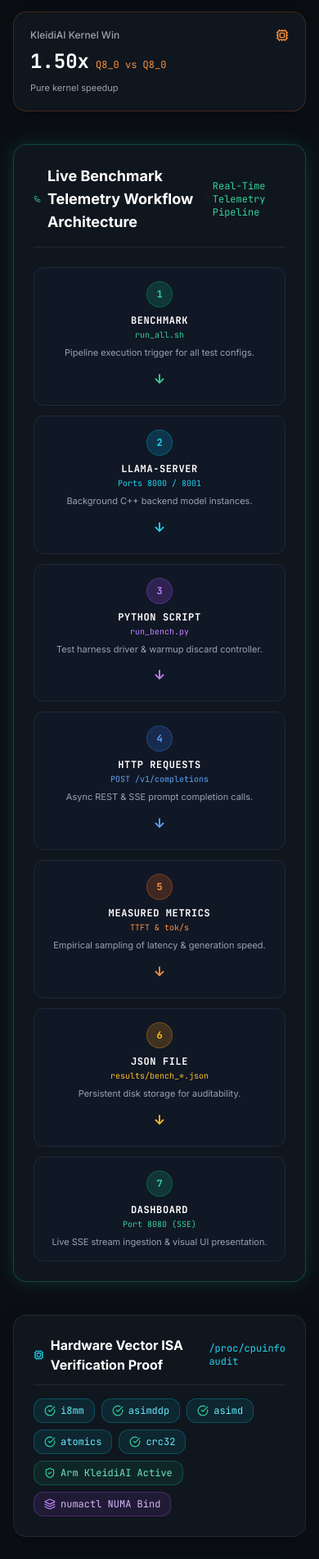
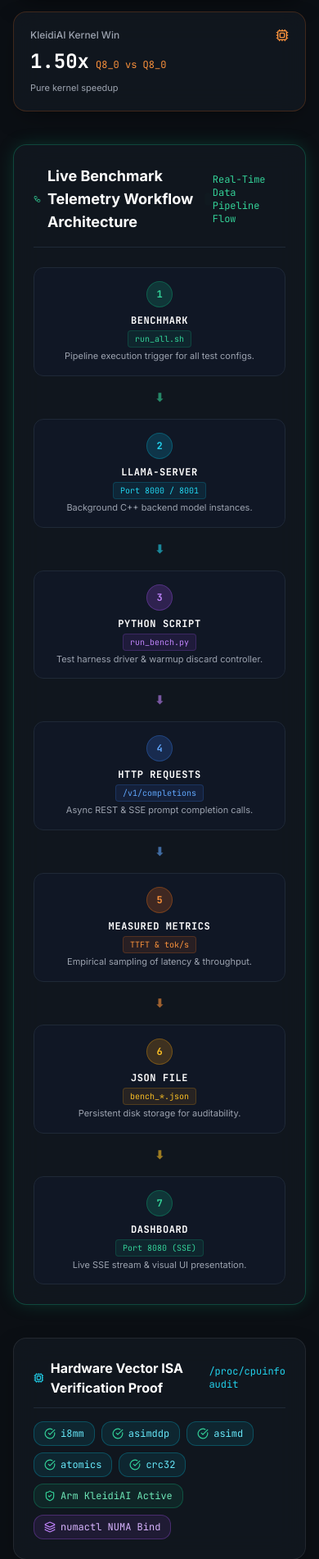
Before and after one commit to Vasanth-repos/Armforge, a FastAPI app: page / in a window 390 px wide; the page is wider, and only the part inside the window is pictured. Shown: the part 790-2692 px from the top of that part at 82% size. Run offline with FastAPI, Linux system fonts and the light colour scheme; data that the repository does not hold is empty; some libraries are stand-ins or nearby versions.

Commit message:
fix: perfect flexbox alignment and responsiveness for Live Benchmark Telemetry Workflow Architecture cards

```diff
--- a/dashboard/templates/index.html
+++ b/dashboard/templates/index.html
@@ -209,107 +209,99 @@
         </div>
         <span class="text-xs text-emerald-400 font-mono flex items-center gap-1">
           <span class="w-2 h-2 rounded-full bg-emerald-400 animate-ping"></span>
-          Real-Time Telemetry Pipeline
+          Real-Time Data Pipeline Flow
         </span>
       </div>
 
-      <!-- Flowchart Steps Grid (Exact 7-Step Pipeline) -->
-      <div class="grid grid-cols-1 sm:grid-cols-2 lg:grid-cols-7 gap-3 relative">
+      <!-- Flowchart Flex Stepper Container (Perfect Alignment) -->
+      <div class="flex flex-col xl:flex-row items-stretch justify-between gap-3">
 
         <!-- STEP 1: Benchmark -->
-        <div class="group relative p-4 rounded-xl bg-gray-900/90 border border-gray-800 hover:border-emerald-500/50 hover:shadow-lg hover:shadow-emerald-500/10 hover:-translate-y-1 transition-all duration-300 space-y-2 text-center flex flex-col justify-between">
-          <div class="w-8 h-8 mx-auto rounded-full bg-emerald-500/20 text-emerald-400 flex items-center justify-center font-mono font-bold text-xs border border-emerald-500/30 group-hover:scale-110 transition-transform">
-            1
+        <div class="flex-1 group relative p-4 rounded-xl bg-gray-900/90 border border-gray-800 hover:border-emerald-500/50 hover:shadow-lg hover:shadow-emerald-500/10 hover:-translate-y-1 transition-all duration-300 flex flex-col justify-between items-center text-center">
+          <div class="w-8 h-8 rounded-full bg-emerald-500/20 text-emerald-400 flex items-center justify-center font-mono font-bold text-xs border border-emerald-500/30 group-hover:scale-110 transition-transform mb-2">1</div>
+          <div class="space-y-1">
+            <h4 class="text-xs font-black tracking-wider text-white uppercase font-mono">Benchmark</h4>
+            <span class="inline-block px-2 py-0.5 rounded text-[10px] font-mono text-emerald-400 bg-emerald-500/10 border border-emerald-500/20">run_all.sh</span>
+            <p class="text-[11px] text-gray-400 leading-tight mt-1">Pipeline execution trigger for all test configs.</p>
           </div>
-          <div>
-            <h4 class="text-xs font-black tracking-wider text-white uppercase font-mono">Benchmark</h4>
-            <p class="text-[10px] text-emerald-400 font-mono mt-0.5">run_all.sh</p>
-          </div>
-          <p class="text-[11px] text-gray-400 leading-tight">Pipeline execution trigger for all test configs.</p>
-          <div class="hidden lg:block absolute -right-3 top-1/2 -translate-y-1/2 z-10 text-emerald-400 font-bold text-lg pointer-events-none">→</div>
-          <div class="lg:hidden text-center text-emerald-400 font-bold text-base py-1">↓</div>
         </div>
 
+        <div class="hidden xl:flex items-center text-emerald-400/60 font-bold text-sm">➔</div>
+        <div class="xl:hidden flex justify-center text-emerald-400/60 font-bold text-sm py-1">⬇</div>
+
         <!-- STEP 2: llama-server -->
-        <div class="group relative p-4 rounded-xl bg-gray-900/90 border border-gray-800 hover:border-cyan-500/50 hover:shadow-lg hover:shadow-cyan-500/10 hover:-translate-y-1 transition-all duration-300 space-y-2 text-center flex flex-col justify-between">
-          <div class="w-8 h-8 mx-auto rounded-full bg-cyan-500/20 text-cyan-400 flex items-center justify-center font-mono font-bold text-xs border border-cyan-500/30 group-hover:scale-110 transition-transform">
-            2
+        <div class="flex-1 group relative p-4 rounded-xl bg-gray-900/90 border border-gray-800 hover:border-cyan-500/50 hover:shadow-lg hover:shadow-cyan-500/10 hover:-translate-y-1 transition-all duration-300 flex flex-col justify-between items-center text-center">
+          <div class="w-8 h-8 rounded-full bg-cyan-500/20 text-cyan-400 flex items-center justify-center font-mono font-bold text-xs border border-cyan-500/30 group-hover:scale-110 transition-transform mb-2">2</div>
+          <div class="space-y-1">
+            <h4 class="text-xs font-black tracking-wider text-white uppercase font-mono">llama-server</h4>
+            <span class="inline-block px-2 py-0.5 rounded text-[10px] font-mono text-cyan-400 bg-cyan-500/10 border border-cyan-500/20">Port 8000 / 8001</span>
+            <p class="text-[11px] text-gray-400 leading-tight mt-1">Background C++ backend model instances.</p>
           </div>
-          <div>
-            <h4 class="text-xs font-black tracking-wider text-white uppercase font-mono">llama-server</h4>
-            <p class="text-[10px] text-cyan-400 font-mono mt-0.5">Ports 8000 / 8001</p>
-          </div>
-          <p class="text-[11px] text-gray-400 leading-tight">Background C++ backend model instances.</p>
-          <div class="hidden lg:block absolute -right-3 top-1/2 -translate-y-1/2 z-10 text-cyan-400 font-bold text-lg pointer-events-none">→</div>
-          <div class="lg:hidden text-center text-cyan-400 font-bold text-base py-1">↓</div>
         </div>
 
+        <div class="hidden xl:flex items-center text-cyan-400/60 font-bold text-sm">➔</div>
+        <div class="xl:hidden flex justify-center text-cyan-400/60 font-bold text-sm py-1">⬇</div>
+
         <!-- STEP 3: Python Benchmark Script -->
-        <div class="group relative p-4 rounded-xl bg-gray-900/90 border border-gray-800 hover:border-purple-500/50 hover:shadow-lg hover:shadow-purple-500/10 hover:-translate-y-1 transition-all duration-300 space-y-2 text-center flex flex-col justify-between">
-          <div class="w-8 h-8 mx-auto rounded-full bg-purple-500/20 text-purple-400 flex items-center justify-center font-mono font-bold text-xs border border-purple-500/30 group-hover:scale-110 transition-transform">
-            3
+        <div class="flex-1 group relative p-4 rounded-xl bg-gray-900/90 border border-gray-800 hover:border-purple-500/50 hover:shadow-lg hover:shadow-purple-500/10 hover:-translate-y-1 transition-all duration-300 flex flex-col justify-between items-center text-center">
+          <div class="w-8 h-8 rounded-full bg-purple-500/20 text-purple-400 flex items-center justify-center font-mono font-bold text-xs border border-purple-500/30 group-hover:scale-110 transition-transform mb-2">3</div>
+          <div class="space-y-1">
+            <h4 class="text-xs font-black tracking-wider text-white uppercase font-mono">Python Script</h4>
+            <span class="inline-block px-2 py-0.5 rounded text-[10px] font-mono text-purple-400 bg-purple-500/10 border border-purple-500/20">run_bench.py</span>
+            <p class="text-[11px] text-gray-400 leading-tight mt-1">Test harness driver &amp; warmup discard controller.</p>
           </div>
-          <div>
-            <h4 class="text-xs font-black tracking-wider text-white uppercase font-mono">Python Script</h4>
-            <p class="text-[10px] text-purple-400 font-mono mt-0.5">run_bench.py</p>
-          </div>
-          <p class="text-[11px] text-gray-400 leading-tight">Test harness driver &amp; warmup discard controller.</p>
-          <div class="hidden lg:block absolute -right-3 top-1/2 -translate-y-1/2 z-10 text-purple-400 font-bold text-lg pointer-events-none">→</div>
-          <div class="lg:hidden text-center text-purple-400 font-bold text-base py-1">↓</div>
         </div>
 
+        <div class="hidden xl:flex items-center text-purple-400/60 font-bold text-sm">➔</div>
+        <div class="xl:hidden flex justify-center text-purple-400/60 font-bold text-sm py-1">⬇</div>
+
         <!-- STEP 4: HTTP Requests -->
-        <div class="group relative p-4 rounded-xl bg-gray-900/90 border border-gray-800 hover:border-blue-500/50 hover:shadow-lg hover:shadow-blue-500/10 hover:-translate-y-1 transition-all duration-300 space-y-2 text-center flex flex-col justify-between">
-          <div class="w-8 h-8 mx-auto rounded-full bg-blue-500/20 text-blue-400 flex items-center justify-center font-mono font-bold text-xs border border-blue-500/30 group-hover:scale-110 transition-transform">
-            4
+        <div class="flex-1 group relative p-4 rounded-xl bg-gray-900/90 border border-gray-800 hover:border-blue-500/50 hover:shadow-lg hover:shadow-blue-500/10 hover:-translate-y-1 transition-all duration-300 flex flex-col justify-between items-center text-center">
+          <div class="w-8 h-8 rounded-full bg-blue-500/20 text-blue-400 flex items-center justify-center font-mono font-bold text-xs border border-blue-500/30 group-hover:scale-110 transition-transform mb-2">4</div>
+          <div class="space-y-1">
+            <h4 class="text-xs font-black tracking-wider text-white uppercase font-mono">HTTP Requests</h4>
+            <span class="inline-block px-2 py-0.5 rounded text-[10px] font-mono text-blue-400 bg-blue-500/10 border border-blue-500/20">/v1/completions</span>
+            <p class="text-[11px] text-gray-400 leading-tight mt-1">Async REST &amp; SSE prompt completion calls.</p>
           </div>
-          <div>
-            <h4 class="text-xs font-black tracking-wider text-white uppercase font-mono">HTTP Requests</h4>
-            <p class="text-[10px] text-blue-400 font-mono mt-0.5">POST /v1/completions</p>
-          </div>
-          <p class="text-[11px] text-gray-400 leading-tight">Async REST &amp; SSE prompt completion calls.</p>
-          <div class="hidden lg:block absolute -right-3 top-1/2 -translate-y-1/2 z-10 text-blue-400 font-bold text-lg pointer-events-none">→</div>
-          <div class="lg:hidden text-center text-blue-400 font-bold text-base py-1">↓</div>
         </div>
 
+        <div class="hidden xl:flex items-center text-blue-400/60 font-bold text-sm">➔</div>
+        <div class="xl:hidden flex justify-center text-blue-400/60 font-bold text-sm py-1">⬇</div>
+
         <!-- STEP 5: Measured TTFT / tokens -->
-        <div class="group relative p-4 rounded-xl bg-gray-900/90 border border-gray-800 hover:border-orange-500/50 hover:shadow-lg hover:shadow-orange-500/10 hover:-translate-y-1 transition-all duration-300 space-y-2 text-center flex flex-col justify-between">
-          <div class="w-8 h-8 mx-auto rounded-full bg-orange-500/20 text-orange-400 flex items-center justify-center font-mono font-bold text-xs border border-orange-500/30 group-hover:scale-110 transition-transform">
-            5
+        <div class="flex-1 group relative p-4 rounded-xl bg-gray-900/90 border border-gray-800 hover:border-orange-500/50 hover:shadow-lg hover:shadow-orange-500/10 hover:-translate-y-1 transition-all duration-300 flex flex-col justify-between items-center text-center">
+          <div class="w-8 h-8 rounded-full bg-orange-500/20 text-orange-400 flex items-center justify-center font-mono font-bold text-xs border border-orange-500/30 group-hover:scale-110 transition-transform mb-2">5</div>
+          <div class="space-y-1">
+            <h4 class="text-xs font-black tracking-wider text-white uppercase font-mono">Measured Metrics</h4>
+            <span class="inline-block px-2 py-0.5 rounded text-[10px] font-mono text-orange-400 bg-orange-500/10 border border-orange-500/20">TTFT &amp; tok/s</span>
+            <p class="text-[11px] text-gray-400 leading-tight mt-1">Empirical sampling of latency &amp; throughput.</p>
           </div>
-          <div>
-            <h4 class="text-xs font-black tracking-wider text-white uppercase font-mono">Measured Metrics</h4>
-            <p class="text-[10px] text-orange-400 font-mono mt-0.5">TTFT &amp; tok/s</p>
-          </div>
-          <p class="text-[11px] text-gray-400 leading-tight">Empirical sampling of latency &amp; generation speed.</p>
-          <div class="hidden lg:block absolute -right-3 top-1/2 -translate-y-1/2 z-10 text-orange-400 font-bold text-lg pointer-events-none">→</div>
-          <div class="lg:hidden text-center text-orange-400 font-bold text-base py-1">↓</div>
         </div>
 
+        <div class="hidden xl:flex items-center text-orange-400/60 font-bold text-sm">➔</div>
+        <div class="xl:hidden flex justify-center text-orange-400/60 font-bold text-sm py-1">⬇</div>
+
         <!-- STEP 6: JSON File -->
-        <div class="group relative p-4 rounded-xl bg-gray-900/90 border border-gray-800 hover:border-amber-500/50 hover:shadow-lg hover:shadow-amber-500/10 hover:-translate-y-1 transition-all duration-300 space-y-2 text-center flex flex-col justify-between">
-          <div class="w-8 h-8 mx-auto rounded-full bg-amber-500/20 text-amber-400 flex items-center justify-center font-mono font-bold text-xs border border-amber-500/30 group-hover:scale-110 transition-transform">
-            6
+        <div class="flex-1 group relative p-4 rounded-xl bg-gray-900/90 border border-gray-800 hover:border-amber-500/50 hover:shadow-lg hover:shadow-amber-500/10 hover:-translate-y-1 transition-all duration-300 flex flex-col justify-between items-center text-center">
+          <div class="w-8 h-8 rounded-full bg-amber-500/20 text-amber-400 flex items-center justify-center font-mono font-bold text-xs border border-amber-500/30 group-hover:scale-110 transition-transform mb-2">6</div>
+          <div class="space-y-1">
+            <h4 class="text-xs font-black tracking-wider text-white uppercase font-mono">JSON File</h4>
+            <span class="inline-block px-2 py-0.5 rounded text-[10px] font-mono text-amber-400 bg-amber-500/10 border border-amber-500/20">bench_*.json</span>
+            <p class="text-[11px] text-gray-400 leading-tight mt-1">Persistent disk storage for auditability.</p>
           </div>
-          <div>
-            <h4 class="text-xs font-black tracking-wider text-white uppercase font-mono">JSON File</h4>
-            <p class="text-[10px] text-amber-400 font-mono mt-0.5">results/bench_*.json</p>
-          </div>
-          <p class="text-[11px] text-gray-400 leading-tight">Persistent disk storage for auditability.</p>
-          <div class="hidden lg:block absolute -right-3 top-1/2 -translate-y-1/2 z-10 text-amber-400 font-bold text-lg pointer-events-none">→</div>
-          <div class="lg:hidden text-center text-amber-400 font-bold text-base py-1">↓</div>
         </div>
 
+        <div class="hidden xl:flex items-center text-amber-400/60 font-bold text-sm">➔</div>
+        <div class="xl:hidden flex justify-center text-amber-400/60 font-bold text-sm py-1">⬇</div>
+
         <!-- STEP 7: Dashboard -->
-        <div class="group relative p-4 rounded-xl bg-gray-900/90 border border-gray-800 hover:border-emerald-500/50 hover:shadow-lg hover:shadow-emerald-500/10 hover:-translate-y-1 transition-all duration-300 space-y-2 text-center flex flex-col justify-between">
-          <div class="w-8 h-8 mx-auto rounded-full bg-emerald-500/20 text-emerald-400 flex items-center justify-center font-mono font-bold text-xs border border-emerald-500/30 group-hover:scale-110 transition-transform">
-            7
+        <div class="flex-1 group relative p-4 rounded-xl bg-gray-900/90 border border-gray-800 hover:border-emerald-500/50 hover:shadow-lg hover:shadow-emerald-500/10 hover:-translate-y-1 transition-all duration-300 flex flex-col justify-between items-center text-center">
+          <div class="w-8 h-8 rounded-full bg-emerald-500/20 text-emerald-400 flex items-center justify-center font-mono font-bold text-xs border border-emerald-500/30 group-hover:scale-110 transition-transform mb-2">7</div>
+          <div class="space-y-1">
+            <h4 class="text-xs font-black tracking-wider text-white uppercase font-mono">Dashboard</h4>
+            <span class="inline-block px-2 py-0.5 rounded text-[10px] font-mono text-emerald-400 bg-emerald-500/10 border border-emerald-500/20">Port 8080 (SSE)</span>
+            <p class="text-[11px] text-gray-400 leading-tight mt-1">Live SSE stream &amp; visual UI presentation.</p>
           </div>
-          <div>
-            <h4 class="text-xs font-black tracking-wider text-white uppercase font-mono">Dashboard</h4>
-            <p class="text-[10px] text-emerald-400 font-mono mt-0.5">Port 8080 (SSE)</p>
-          </div>
-          <p class="text-[11px] text-gray-400 leading-tight">Live SSE stream ingestion &amp; visual UI presentation.</p>
         </div>
 
       </div>
```
